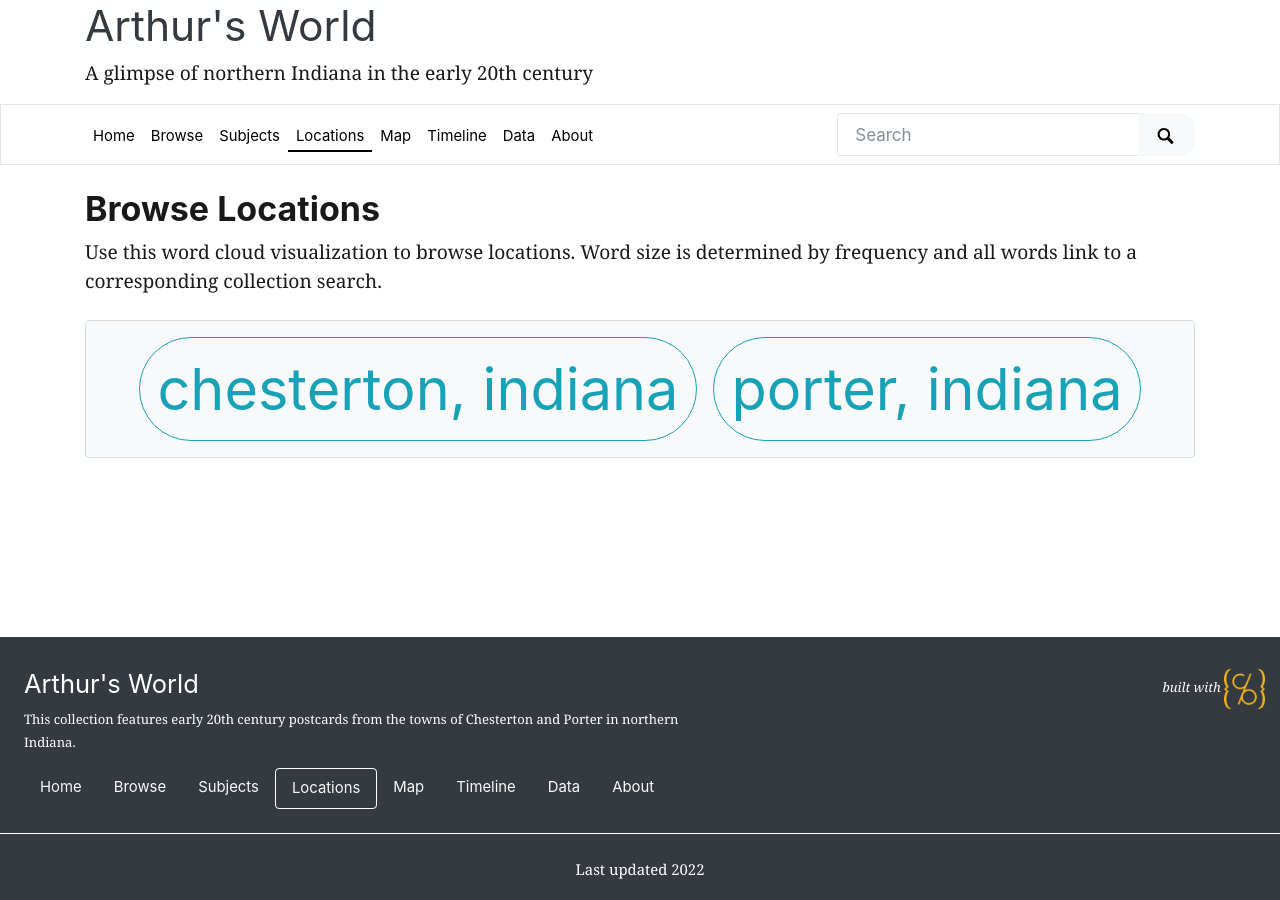
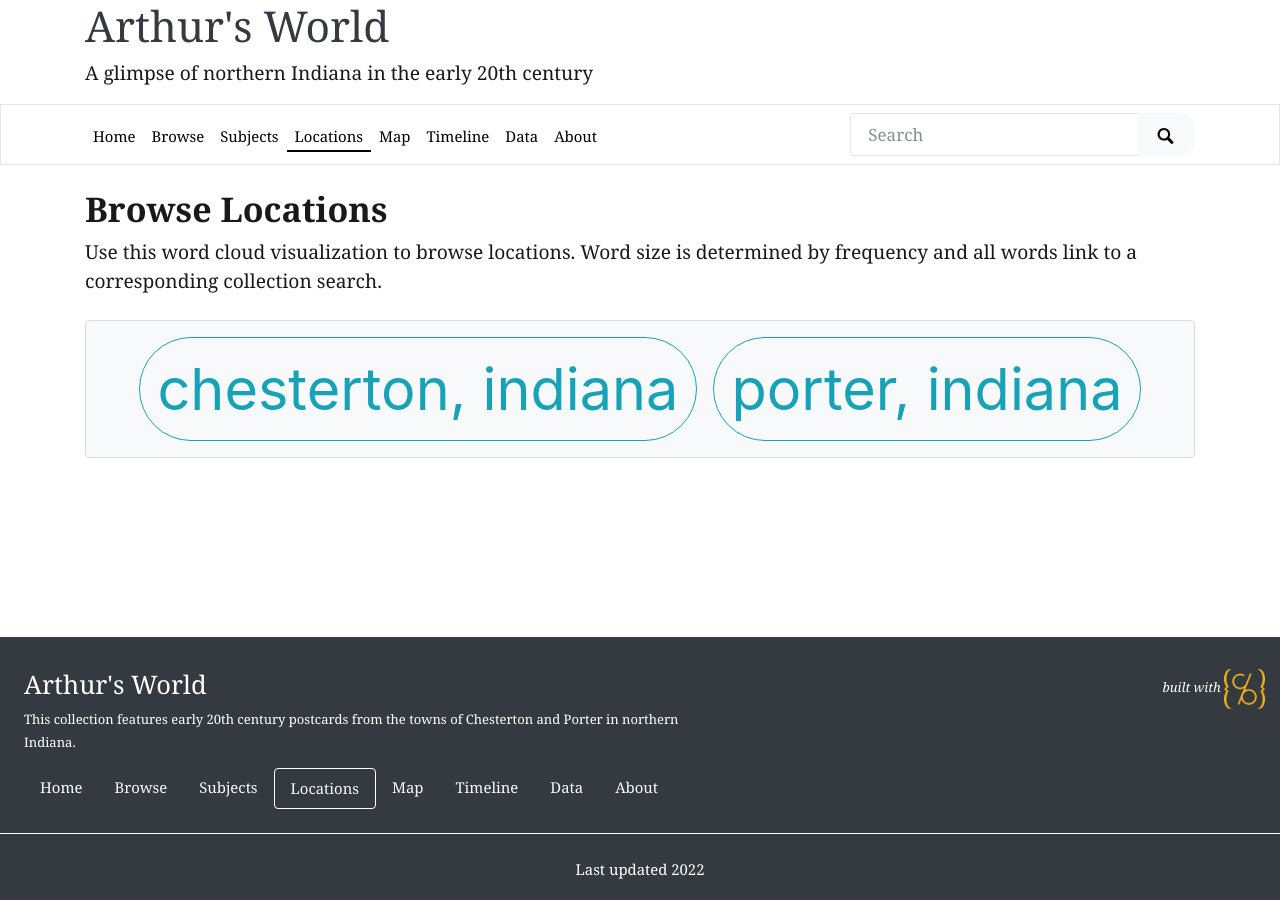
Before and after one commit to dgetka/arthursworld, a Jekyll site: the page built from pages/locations.md, in a window 1280 px wide. Built offline with Jekyll 4.4.1, drawn with Linux system fonts in a browser that asks for light colours; nearby versions of some CDN libraries.

Commit message:
Update theme.yml

```diff
--- a/_data/theme.yml
+++ b/_data/theme.yml
@@ -83,5 +83,5 @@
 base-font-size: 1.2em
 text-color: "#191919"
 link-color: "#17a2b8"
-base-font-family: # comment out for bootstrap defaults. e.g. Roboto
+base-font-family: georgia # comment out for bootstrap defaults. e.g. Roboto
 font-cdn: # add font stylesheet, e.g. <link href="https://fonts.googleapis.com/css?family=Roboto&display=swap" rel="stylesheet">
```
